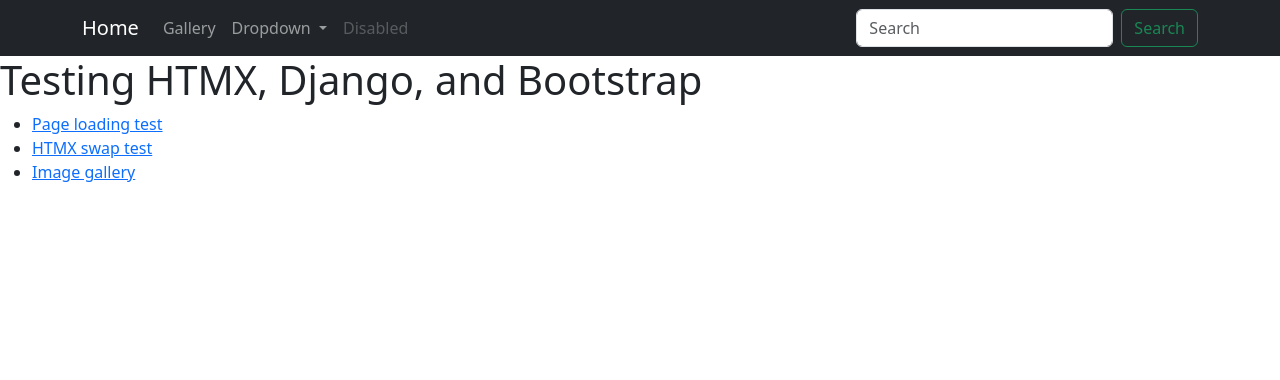
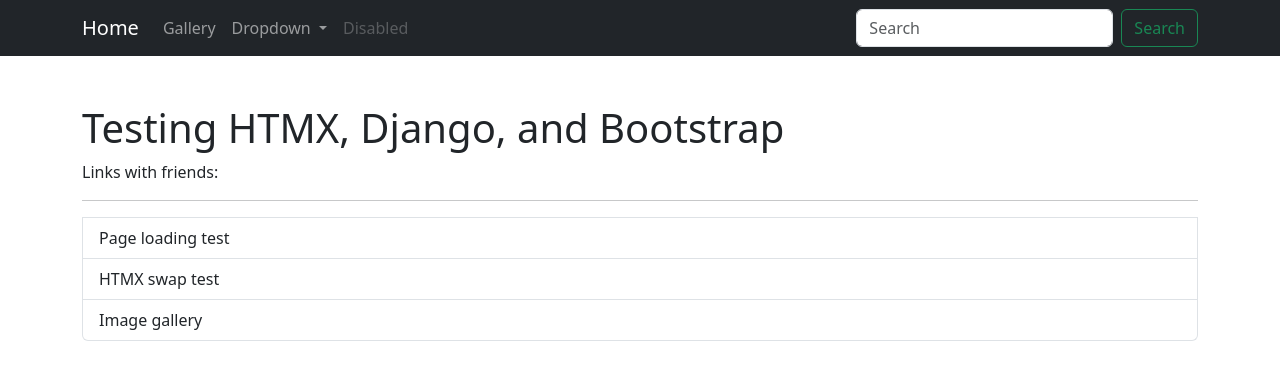
Before and after one commit to KevinVan9/website, a Django app: page /polls/ in a window 1280 px wide. Shown: the top 380 px of the page. Run offline with Django 4.2, Linux system fonts and the light colour scheme; some libraries are stand-ins or nearby versions.

Commit message:
layout work

```diff
--- a/mysite/polls/templates/polls/index.html
+++ b/mysite/polls/templates/polls/index.html
@@ -11,16 +11,16 @@
 </head>
 <body>
   <div hx-get="/polls/navigation-bar/" hx-swap="outerHTML" hx-trigger="load"></div>
-  <div>
+  <div class="container my-5">
     <h1>
       Testing HTMX, Django, and Bootstrap
     </h1>
-      <div>
-        <ul>
-          <li><a href="/polls/test">Page loading test</a></li>
-          <li><a href="/polls/test2">HTMX swap test</a></li>
-          <li><a href="/polls/gallery">Image gallery</a></li>
-        </ul>
+      <div class="list-group justify-content-center">
+        Links with friends:
+        <hr/>
+        <a href="/polls/test" class="list-group-item list-group-item-action justify-content-center">Page loading test</a>
+        <a href="/polls/test2" class="list-group-item list-group-item-action">HTMX swap test</a>
+        <a href="/polls/gallery" class="list-group-item list-group-item-action">Image gallery</a>
       </div>
     </div>
 </body>
--- a/mysite/polls/templates/polls/test.html
+++ b/mysite/polls/templates/polls/test.html
@@ -8,12 +8,12 @@
     <title>HTMX Page loading</title>
     <link href="https://cdn.jsdelivr.net/npm/bootstrap@5.3.2/dist/css/bootstrap.min.css" rel="stylesheet" integrity="sha384-T3c6CoIi6uLrA9TneNEoa7RxnatzjcDSCmG1MXxSR1GAsXEV/Dwwykc2MPK8M2HN" crossorigin="anonymous">
     <script src="https://unpkg.com/htmx.org@1.9.11" integrity="sha384-0gxUXCCR8yv9FM2b+U3FDbsKthCI66oH5IA9fHppQq9DDMHuMauqq1ZHBpJxQ0J0" crossorigin="anonymous"></script><script src="https://unpkg.com/htmx.org@1.9.11/dist/ext/client-side-templates.js"></script>
-    <link rel="stylesheet" href="{% static 'polls/test.css' %}">
     <link rel="stylesheet" href="{% static 'polls/popup.css' %}"/>
   </head>
 
   <body>
     <div hx-get="/polls/navigation-bar/" hx-swap="outerHTML" hx-trigger="load"></div>
+    <div class="container d-flex flex-column align-items-center my-5">
       <h1>Test image loading</h1>
       <p>Lorem Ipsum is simply dummy text of the printing and typesetting industry. Lorem Ipsum has been the industry's standard dummy text ever since the 1500s, when an unknown printer took a galley of type and scrambled it to make a type specimen book. It has survived not only five centuries, but also the leap into electronic typesetting, remaining essentially unchanged. It was popularised in the 1960s with the release of Letraset sheets containing Lorem Ipsum passages, and more recently with desktop publishing software like Aldus PageMaker including versions of Lorem Ipsum.</p>
       {% if img_list %}
@@ -23,5 +23,6 @@
       {% else %}
         <p>No images to load</p>
       {% endif %}
+    </div>
   </body>
 </html>
```
Also changed, not shown: mysite/polls/templates/polls/test2.html (+4 -4 lines). Lines whose indentation alone changed are shown as unchanged.
